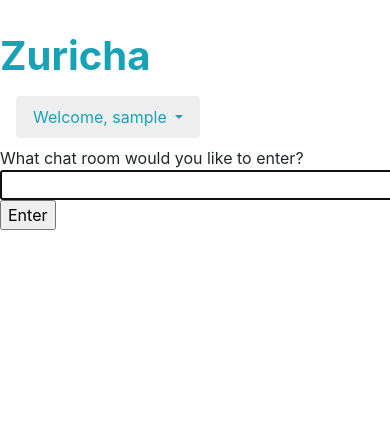
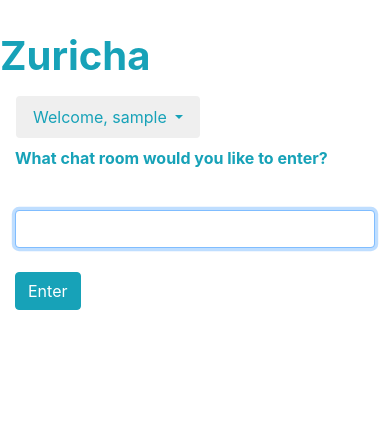
Before and after one commit to Psami-wondah/zuricha, a Django app: page / in a window 390 px wide; the page is wider, and only the part inside the window is pictured. Shown: the top 446 px of that part. Run offline with Django 3.2, Linux system fonts and the light colour scheme; the visitor is signed in with stand-in values (Sample User, id 1); some libraries are stand-ins or nearby versions.

Commit message:
made it responsive to phones

```diff
--- a/chat/templates/chat/index.html
+++ b/chat/templates/chat/index.html
@@ -9,9 +9,11 @@
 
 <body>
     {% if user.is_authenticated %}
-    What chat room would you like to enter?<br>
-    <input id="room-name-input" type="text" size="100"><br>
-    <input id="room-name-submit" type="button" value="Enter">
+        <div class="container">
+            <p class="text-info font-weight-bold">What chat room would you like to enter?</p><br>
+    <input id="room-name-input" type="text" size="100" class="form-control"><br>
+        <button id="room-name-submit" type="button" class="btn btn-info">Enter</button>
+        </div>
 
     <script>
         document.querySelector('#room-name-input').focus();
```
